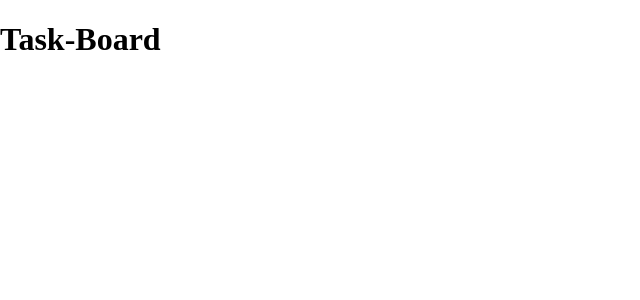
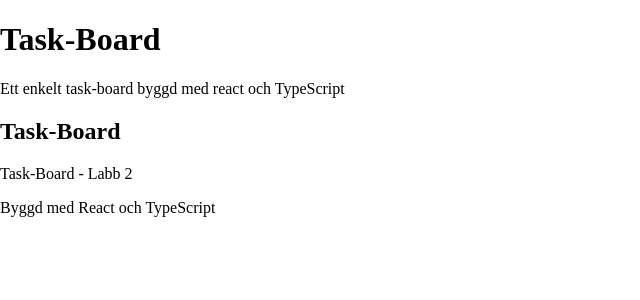
Before and after one commit to FredrikAlmen93/task-board, a React (Vite) app: page / in a window 1280 px wide. Shown: the top 300 px of the page, without its empty margins (0-640 px from the left). Built offline with nearby package versions, Linux system fonts and the light colour scheme.

Commit message:
Footer created. Footer and Header included in App.tsx

```diff
--- a/src/App.tsx
+++ b/src/App.tsx
@@ -1,6 +1,15 @@
+import Header from "./components/Header";
+import Footer from "./components/Footer";
+
 function App() {
   return (
-    <h1>Task-Board</h1>
+    <>
+    <Header />
+    <main>
+      <h2>Task-Board</h2>
+      </main>
+      <Footer />
+      </>
   );
 }
 export default App;
--- /dev/null
+++ b/src/components/Footer.tsx
@@ -0,0 +1,10 @@
+function Footer () {
+    return (
+        <footer>
+            <p>Task-Board - Labb 2</p>
+            <p>Byggd med React och TypeScript</p>
+        </footer>
+    );
+}
+
+export default Footer;
--- a/src/components/Header.tsx
+++ b/src/components/Header.tsx
@@ -1,7 +1,6 @@
 function Header () {
     return (
         <header>
-            <p>Labb del 1</p>
             <h1>Task-Board</h1>
             <p>Ett enkelt task-board byggd med react och TypeScript</p>
         </header>
```
